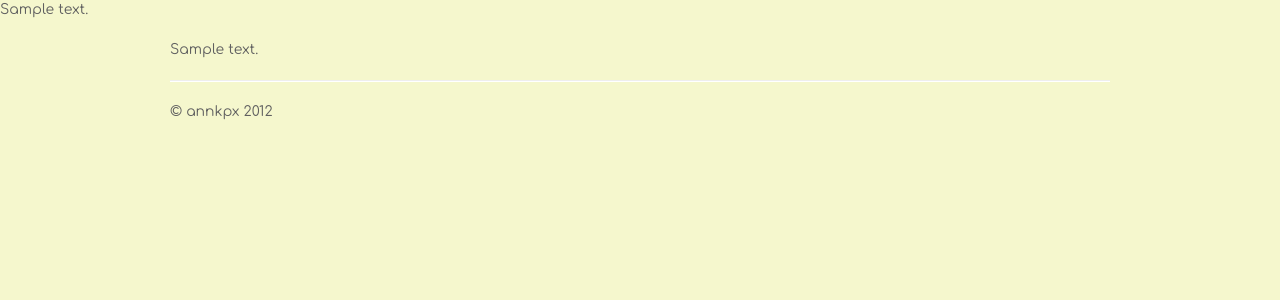
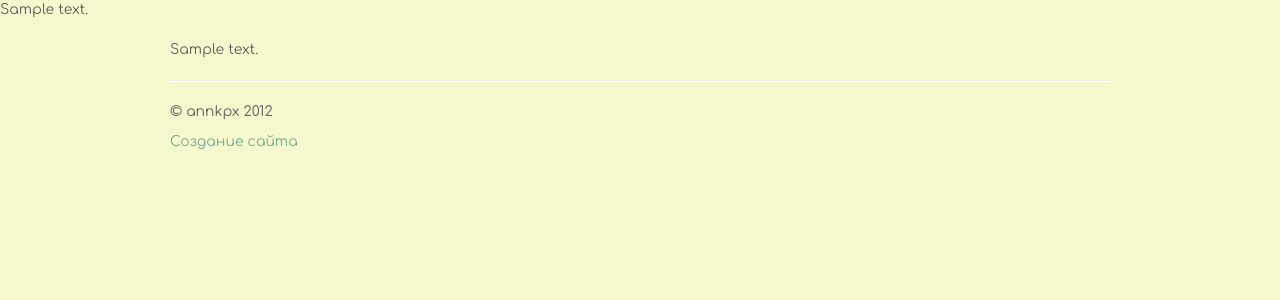
Before and after one commit to kpx13/annkpx, a Django app: template templates/page.html in a window 1280 px wide. Shown: the top 300 px of the page. Run offline with Django 3.2, Linux system fonts and the light colour scheme; the template is opened without the code that fills it: most values are stand-ins (such as "Sample title", 1, 10 or a date in 2020); parts of the project's set-up code (start-up, migrations or seed data) failed here and were passed over; some libraries are stand-ins or nearby versions.

Commit message:
site creation

```diff
--- a/templates/base.html
+++ b/templates/base.html
@@ -27,6 +27,7 @@
             <hr />
             <footer>
                 <p>&copy; annkpx 2012</p>
+		<p><a href='http://webgenesis.ru/' target='blank'>Создание сайта</a> <br /></p>
             </footer>
         </div>
 
```
